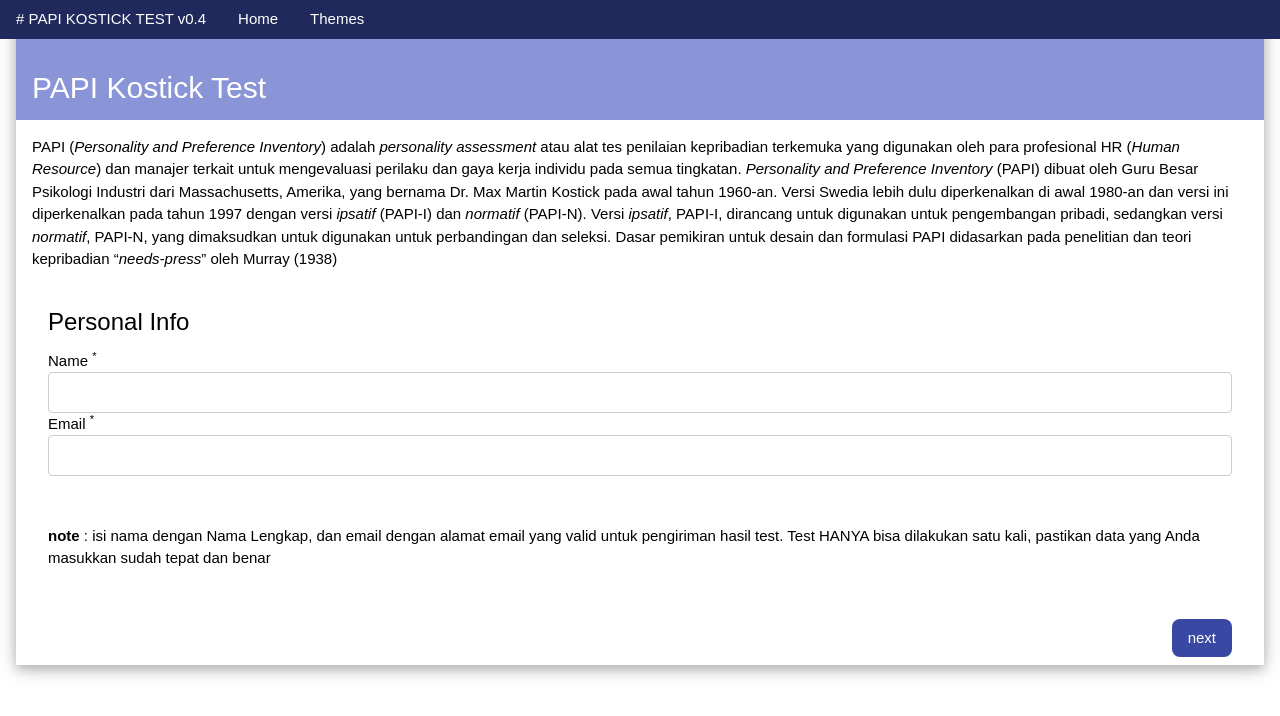
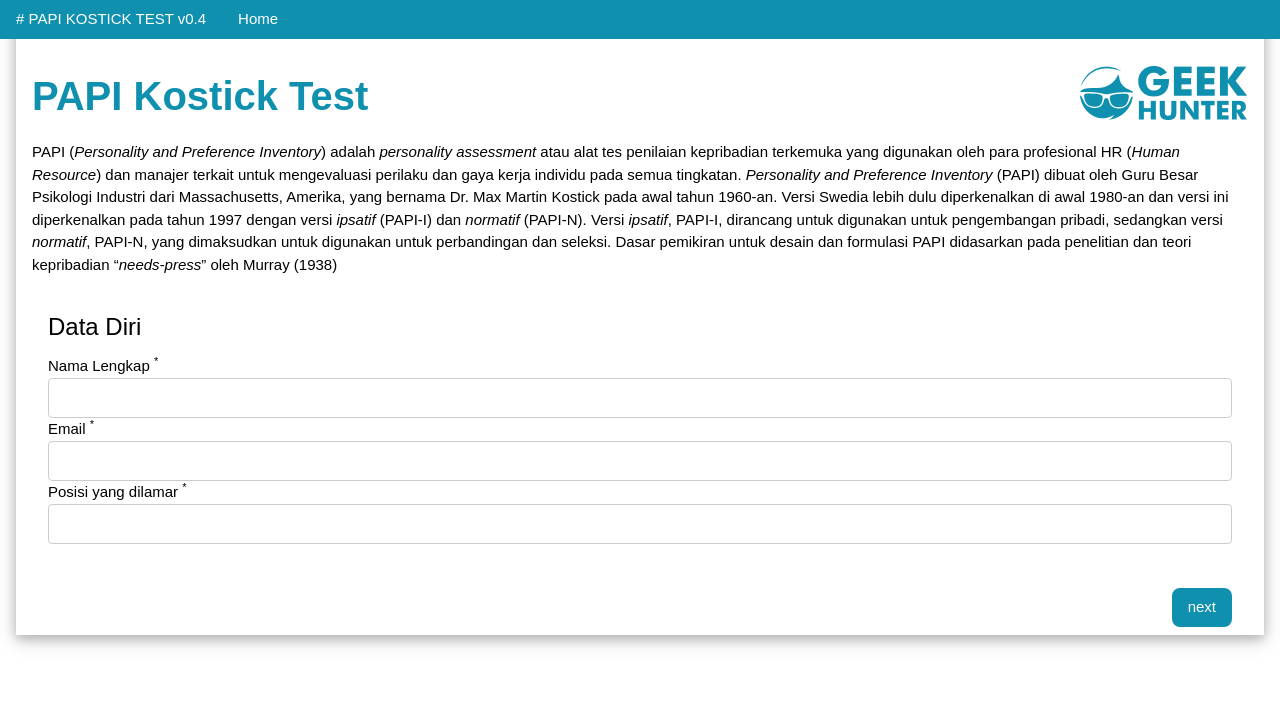
Before and after one commit to siddiqqulhakim/papi, a PHP site: page / in a window 1280 px wide. Shown: the top 716 px of the page. Run offline with PHP 8.4, Linux system fonts and the light colour scheme; data comes from the database, SQL or seed files in the repository; some libraries are stand-ins or nearby versions.

Commit message:
feat result & design

```diff
--- a/assets/css/w3/w3-theme-indigo.css
+++ b/assets/css/w3/w3-theme-indigo.css
@@ -1,22 +1,97 @@
-.w3-theme-l5 {color:#000 !important; background-color:#f3f4fb !important}
-.w3-theme-l4 {color:#000 !important; background-color:#d8dcf1 !important}
-.w3-theme-l3 {color:#000 !important; background-color:#b1b8e3 !important}
-.w3-theme-l2 {color:#fff !important; background-color:#8995d6 !important}
-.w3-theme-l1 {color:#fff !important; background-color:#6271c8 !important}
-.w3-theme-d1 {color:#fff !important; background-color:#3949a3 !important}
-.w3-theme-d2 {color:#fff !important; background-color:#334191 !important}
-.w3-theme-d3 {color:#fff !important; background-color:#2d397f !important}
-.w3-theme-d4 {color:#fff !important; background-color:#26316d !important}
-.w3-theme-d5 {color:#fff !important; background-color:#20295b !important}
+.w3-theme-l5 {
+    color: #000 !important;
+    background-color: #f3f4fb !important
+}
 
-.w3-theme-light {color:#000 !important; background-color:#f3f4fb !important}
-.w3-theme-dark {color:#fff !important; background-color:#20295b !important}
-.w3-theme-action {color:#fff !important; background-color:#20295b !important}
+.w3-theme-l4 {
+    color: #000 !important;
+    background-color: #d8dcf1 !important
+}
 
-.w3-theme {color:#fff !important; background-color:#3f51b5 !important}
-.w3-text-theme {color:#3f51b5 !important}
-.w3-border-theme {border-color:#3f51b5 !important}
+.w3-theme-l3 {
+    color: #000 !important;
+    background-color: #89e0f5 !important
+}
 
-.w3-hover-theme:hover {color:#fff !important; background-color:#3f51b5 !important}
-.w3-hover-text-theme:hover {color:#3f51b5 !important}
-.w3-hover-border-theme:hover {border-color:#3f51b5 !important}
+.w3-theme-l2 {
+    color: #fff !important;
+    /* background-color: #8995d6 !important */
+    background-color: #0F90AF !important
+}
+
+.w3-theme-l1 {
+    color: #fff !important;
+    /* background-color: #6271c8 !important */
+    background-color: white !important
+}
+
+.w3-theme-d1 {
+    color: #fff !important;
+    background-color: #0F90AF !important
+}
+
+.w3-theme-d2 {
+    color: #fff !important;
+    background-color: #0F90AF !important
+}
+
+.w3-theme-d3 {
+    color: #fff !important;
+    background-color: #0F90AF !important
+}
+
+.w3-theme-d4 {
+    color: #fff !important;
+    background-color: #0F90AF !important
+}
+
+.w3-theme-d5 {
+    color: #fff !important;
+    background-color: #0F90AF !important
+}
+
+.w3-theme-light {
+    color: #000 !important;
+    background-color: #f3f4fb !important
+}
+
+.w3-theme-dark {
+    color: #fff !important;
+    background-color: #0F90AF !important
+}
+
+.w3-theme-action {
+    color: #fff !important;
+    background-color: #0F90AF !important
+}
+
+.w3-theme {
+    color: #fff !important;
+    background-color: #3f51b5 !important
+}
+
+.w3-text-theme {
+    color: #3f51b5 !important
+}
+
+.w3-border-theme {
+    border-color: #3f51b5 !important
+}
+
+.w3-hover-theme:hover {
+    color: #fff !important;
+    background-color: #3f51b5 !important
+}
+
+.w3-hover-text-theme:hover {
+    color: #3f51b5 !important
+}
+
+.w3-hover-border-theme:hover {
+    border-color: #3f51b5 !important
+}
+.large-bold-color-text {
+    font-weight: bold;
+    color: #0F90AF;
+    font-size: 40px;
+}
--- a/index.php
+++ b/index.php
@@ -26,7 +26,8 @@ if (!isset($_SESSION['papi_id_data'])) {
 <html>
 
 <head>
-	<title>PAPIKostick Test</title>
+
+	<title>Geekhunter PAPIKostick Test <?php echo $version; ?> [Bahasa Indonesia]</title>
 	<meta charset="utf-8" />
 	<meta http-equiv="expires" content="<?php echo date('r'); ?>" />
 	<meta http-equiv="pragma" content="no-cache" />
@@ -39,7 +40,7 @@ if (!isset($_SESSION['papi_id_data'])) {
 	<link rel="shortcut icon" href="<?php echo _ASSET; ?>img/favicon.ico" type="image/x-icon">
 	<link rel="stylesheet" href="<?php echo _ASSET; ?>css/w3/w3.css">
 	<link rel="stylesheet" href="<?php echo _ASSET; ?>css/w3/w3-theme-<?php echo $c; ?>.css" media="all" id="papi_css">
-	<?php if (defined('_ISONLINE') && _ISONLINE): ?>
+	<?php if (defined('_ISONLINE') && _ISONLINE) : ?>
 		<link rel="stylesheet" href="https://fonts.googleapis.com/css?family=Raleway">
 	<?php endif; ?>
 	<style>
@@ -64,27 +65,28 @@ if (!isset($_SESSION['papi_id_data'])) {
 		<div class="w3-bar w3-theme-d5">
 			<span class="w3-bar-item"># PAPI KOSTICK TEST v<?php echo $version; ?></span>
 			<a href="#" class="w3-bar-item w3-button">Home</a>
-			<div class="w3-dropdown-hover">
+			<!-- <div class="w3-dropdown-hover">
 				<button class="w3-button">Themes</button>
 				<div class="w3-dropdown-content w3-white w3-card-4" id="theme">
 					<?php
-					$color = array("black", "brown", "pink", "orange", "amber", "lime", "green", "teal", "purple", "indigo", "blue", "cyan");
-					foreach ($color as $c) {
-						echo "<a href='#' class='w3-bar-item w3-button w3-{$c} color' data-value='{$c}'> </a>";
-					}
+					// $color = array("black", "brown", "pink", "orange", "amber", "lime", "green", "teal", "purple", "indigo", "blue", "cyan");
+					// foreach ($color as $c) {
+					// 	echo "<a href='#' class='w3-bar-item w3-button w3-{$c} color' data-value='{$c}'> </a>";
+					// }
 					?>
 				</div>
-			</div>
+			</div> -->
 		</div>
 	</div>
 	<div class="w3-container">
 		<form action='process.php' method='post' id='papi'>
 			<input type="hidden" id="page" value="0">
 			<div class="w3-card-4">
-				<div class='w3-container w3-theme-l2'>
-					<h2>&nbsp;</h2>
-					<h2>PAPI Kostick Test</h1>
-				</div>
+			<div class='w3-container large-bold-color-text'>
+				<h2>&nbsp;</h2>
+				<span class="large-bold-color-text">PAPI Kostick Test</span>
+				<a href="https://geekhunter.co/"><img align="right" src="<?php echo _ASSET; ?>img/GeekHunterLogoGreen.png"></a>
+			</div>
 				<div class=" w3-container" id='intro'>
 					<div class='w3-row'>
 						<div class="w3-col s12">
@@ -103,19 +105,15 @@ if (!isset($_SESSION['papi_id_data'])) {
 						</div>
 						<div class="w3-col s12">
 							<div class="w3-container  w3-padding">
-								<h3>Personal Info</h3>
-								<label>Name <sup>*</sup></label>
-								<input class="w3-input w3-border w3-round" type="text" id='name' name='name' required>
+								<h3>Data Diri</h3>
+								<label>Nama Lengkap <sup>*</sup></label>
+								<input class="w3-input w3-border w3-round" type="text" id='nama' name='nama' required>
 								<label>Email <sup>*</sup></label>
-								<input class="w3-input w3-border w3-round" type="email" id='email' name='email'
-									required>
+								<input class="w3-input w3-border w3-round" type="email" id='email' name='email' required>
+								<label>Posisi yang dilamar <sup>*</sup></label>
+								<input class="w3-input w3-border w3-round" type="text" id='posisi' name='posisi' required>
 								<h6>&nbsp;</h6>
-								<p><b>note</b> : isi nama dengan Nama Lengkap, dan email dengan alamat email yang valid
-									untuk pengiriman hasil test. Test HANYA bisa dilakukan satu kali, pastikan data yang
-									Anda masukkan sudah tepat dan benar </p>
-								<h6>&nbsp;</h6>
-								<input type='button' id="btn1" value='next'
-									class='w3-button w3-round-large w3-theme-d1 w3-right w3-margin-8' />
+								<input type='button' id="btn1" value='next' class='w3-button w3-round-large w3-theme-d1 w3-right w3-margin-8' />
 							</div>
 						</div>
 					</div>
@@ -168,15 +166,11 @@ if (!isset($_SESSION['papi_id_data'])) {
 				<footer class="w3-container w3-theme-l1" id='nav' style='display:none;'>
 					<div class="w3-row">
 						<div class="w3-col s2 w3-padding">
-							<button class="w3-button w3-round-large w3-theme-d1 w3-margin-8 w3-disabled"
-								id="btn_kembali" disabled>Kembali</button>
-							<button class="w3-button w3-round-large w3-theme-d1 w3-margin-8"
-								id="btn_lanjut">Lanjut</button>
+							<button class="w3-button w3-round-large w3-theme-d1 w3-margin-8 w3-disabled" id="btn_kembali" disabled>Kembali</button>
+							<button class="w3-button w3-round-large w3-theme-d1 w3-margin-8" id="btn_lanjut">Lanjut</button>
 						</div>
 						<div class="w3-col s10 w3-padding">
-							<input type='submit' value='kirim' id='btn_kirim'
-								class='w3-button w3-round-large w3-theme-d1 w3-right w3-margin-8 w3-disabled'
-								disabled />
+							<input type='submit' value='kirim' id='btn_kirim' class='w3-button w3-round-large w3-theme-d1 w3-right w3-margin-8 w3-disabled' disabled />
 						</div>
 					</div>
 				</footer>
@@ -194,22 +188,18 @@ if (!isset($_SESSION['papi_id_data'])) {
 	<div id="warning" class="w3-modal">
 		<div class="w3-modal-content">
 			<header class="w3-container w3-red">
-				<span onclick="document.getElementById('warning').style.display='none'"
-					class="w3-closebtn w3-hover-red w3-container w3-padding-8 w3-display-topright"
-					title="Close Modal">&times;</span>
+				<span onclick="document.getElementById('warning').style.display='none'" class="w3-closebtn w3-hover-red w3-container w3-padding-8 w3-display-topright" title="Close Modal">&times;</span>
 				<h2>Warning</h2>
 			</header>
 			<div class="w3-container">
 				<p id='msg'></p>
 			</div>
 			<footer class="w3-container w3-border-top w3-padding-16 w3-light-grey">
-				<a href='#' onclick="document.getElementById('warning').style.display='none'"
-					class="w3-button w3-grey">close</a>
+				<a href='#' onclick="document.getElementById('warning').style.display='none'" class="w3-button w3-grey">close</a>
 			</footer>
 		</div>
 	</div>
-	<script
-		src="<?php echo _ASSET; ?>js/papi.v4.php?v=<?php echo md5(filemtime(_ASSET . 'js/papi.v4.php')); ?>"></script>
+	<script src="<?php echo _ASSET; ?>js/papi.v4.php?v=<?php echo md5(filemtime(_ASSET . 'js/papi.v4.php')); ?>"></script>
 </body>
 
 </html>
--- a/process.php
+++ b/process.php
@@ -9,11 +9,11 @@ if (isset($_POST['d'])) {
             $data[$v] = 0;
         $data[$v] += 1;
     }
-    $sql = "INSERT INTO user_results_v4(email,nama,raw_result,calc_result,created_at) VALUES(?,?,?,?,NOW())";
+    $sql = "INSERT INTO user_results_v4(email,nama,raw_result,calc_result,created_at, posisi) VALUES(?,?,?,?,NOW(),?)";
     $query = $db->prepare($sql);
     $d = json_encode($_POST['d']);
     $dt = json_encode($data);
-    $query->bind_param('ssss', $_POST['email'], $_POST['name'], $d, $dt);
+    $query->bind_param('sssss', $_POST['email'], $_POST['nama'], $d, $dt, $_POST['posisi']);
     $query->execute();
     $_SESSION['email'] = $_POST['email'];
     header('location:final.php');
```
Also changed, not shown: final.php (+15 -16 lines), assets/img/GeekHunterLogo.png (added), assets/img/GeekHunterLogoGreen.png (added), assets/img/favicon.ico.
